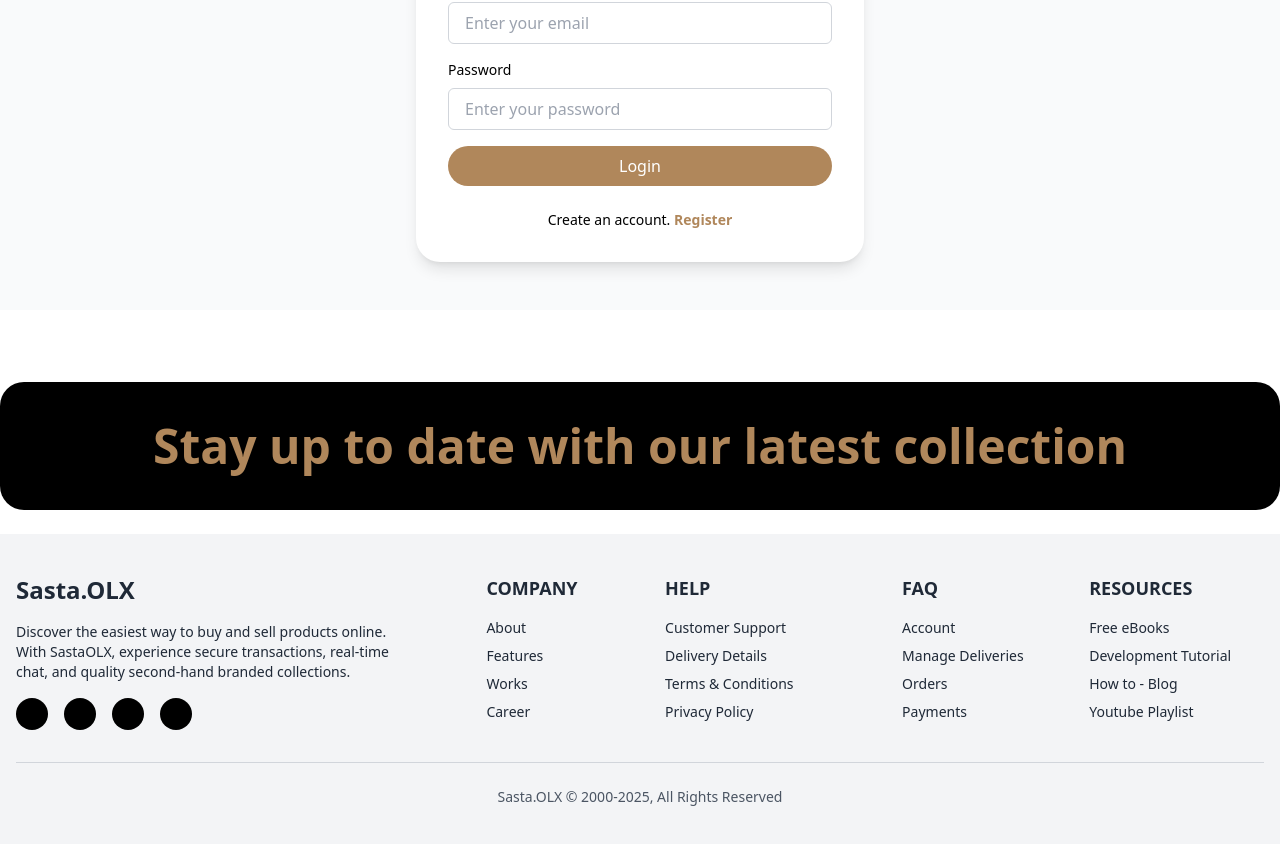
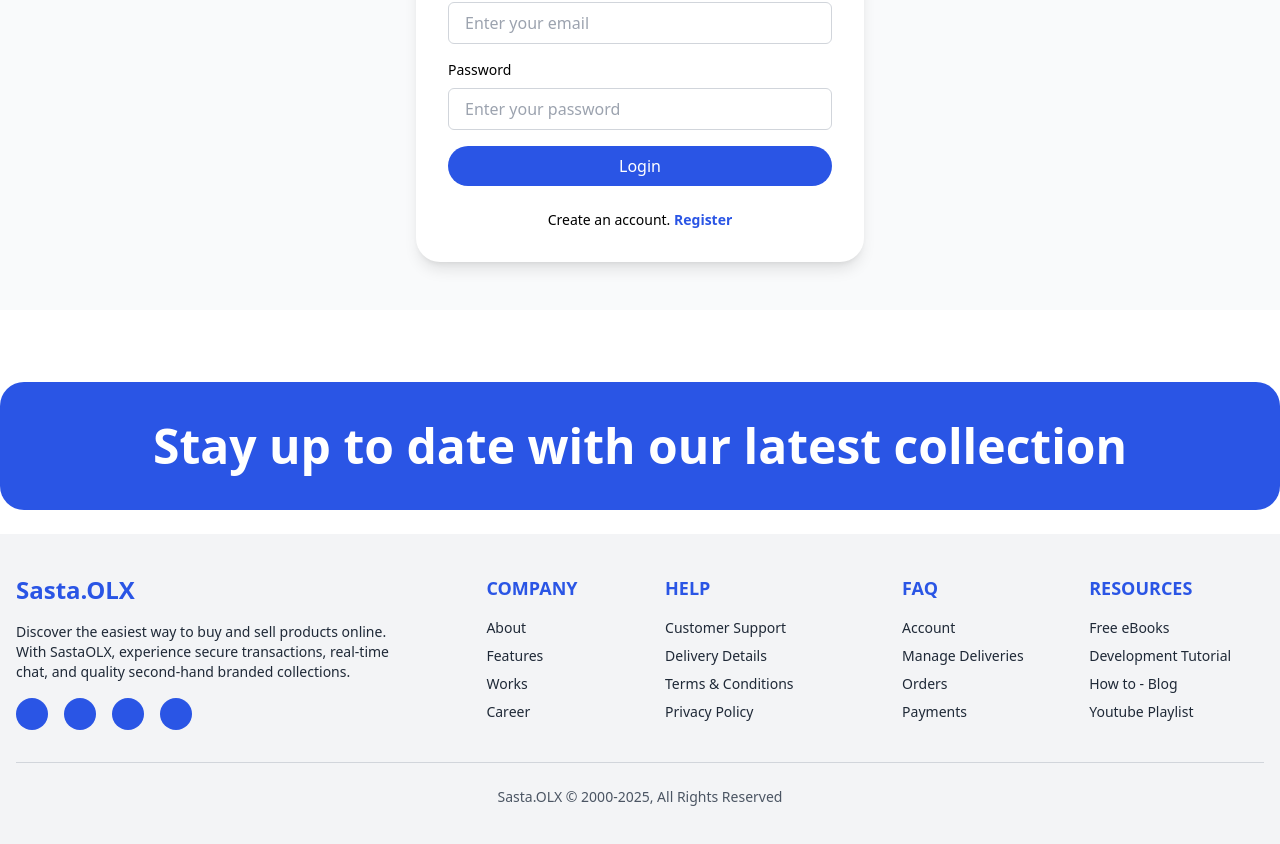
Before and after one commit to theprashantkumardas/_SastaOlx, a React (Create React App) app in the folder client/: page /login in a window 1280 px wide. Shown: the part 242-1086 px from the top of the page. Built offline with nearby package versions, Linux system fonts and the light colour scheme; no server answers.

Commit message:
Updated code Ui changed

```diff
--- a/client/public/index.html
+++ b/client/public/index.html
@@ -24,7 +24,7 @@
       work correctly both with client-side routing and a non-root public URL.
       Learn how to configure a non-root public URL by running `npm run build`.
     -->
-    <title>React App</title>
+    <title>Sasta-OLX</title>
   </head>
   <body class="bg-bodyColor">
     <noscript>You need to enable JavaScript to run this app.</noscript>
--- a/client/src/components/Chat/ChatList.jsx
+++ b/client/src/components/Chat/ChatList.jsx
@@ -37,7 +37,7 @@ const ChatList = ({ userId, onSelectChat }) => {
   }, [userId]);
 
   return (
-    <div className="h-full overflow-y-auto bg-gray-300 rounded-lg m-4 p-2   ">
+    <div className="h-full overflow-y-auto  rounded-lg    ">
     {loading ? (<p>Loading...</p>) : (
       chats.map((chat) => (
         <div
--- a/client/src/components/Chat/ChatWindow.jsx
+++ b/client/src/components/Chat/ChatWindow.jsx
@@ -95,7 +95,7 @@ const ChatWindow = ({ chat, userId }) => {
           >
             <div
               className={`inline-block px-4 py-2 rounded-lg ${
-                  message.sender._id === userId ? 'bg-black text-white ' : 'bg-gray-200'
+                  message.sender._id === userId ? 'bg-customColor text-white ' : 'bg-gray-200'
               }`}
             >
                  {message.sender.name} : {message.content}
@@ -107,7 +107,7 @@ const ChatWindow = ({ chat, userId }) => {
       </div>
 
       {/* Message Input */}
-      <div className="p-4 border-t">
+      <div className="p-4 border-t mb-20">
         <input
           type="text"
           placeholder="Type your message..."
@@ -117,7 +117,7 @@ const ChatWindow = ({ chat, userId }) => {
         />
         <button
           onClick={handleSendMessage}
-          className="mt-2 w-full bg-black text-white py-2 rounded"
+          className="mt-2 w-full bg-customColor text-white py-2 rounded"
         >
           Send
         </button>
--- a/client/src/components/CollectionForHome/HomeProducts.jsx
+++ b/client/src/components/CollectionForHome/HomeProducts.jsx
@@ -85,7 +85,7 @@ const HomeProducts = () => {
                 </div>
                 <div className="mt-4 flex flex-row items-center w-full gap-2">
                   <button
-                    className="flex-grow bg-customColor text-white py-2 px-4 rounded-[36px] font-semibold text-center hover:bg-customColor transition duration-200"
+                    className="flex-grow bg-customColor hover:bg-secondaryColor hover:text-black text-white py-2 px-4 rounded-[36px] font-semibold text-center transition duration-200"
                     onClick={() => handleProductClick(product)}
                   >
                     View
--- a/client/src/components/Fotter/Fotter.jsx
+++ b/client/src/components/Fotter/Fotter.jsx
@@ -5,7 +5,7 @@ const Footer = () => {
     return (
         <div className="container mx-auto   py-8" >
 
-            <div className="max-w-7xl my-6 sm:mx-auto   mx-2   bg-black  rounded-3xl mt-10 text-customColor flex items-center justify-center py-10">
+            <div className="max-w-7xl my-6 sm:mx-auto   mx-2   bg-customColor rounded-3xl mt-10 text-white flex items-center justify-center py-10">
                 <h1 className="text-center font-bold text-3xl md:text-5xl">
                     Stay up to date with our latest collection
                 </h1>
@@ -16,7 +16,7 @@ const Footer = () => {
                 <div className="max-w-7xl mx-auto grid grid-cols-1 md:grid-cols-3 gap-8 text-gray-800 justify-center">
                     {/* Logo and Description */}
                     <div>
-                        <h2 className="text-2xl font-bold">Sasta.OLX</h2>
+                        <h2 className="text-2xl font-bold text-customColor">Sasta.OLX</h2>
                         <p className="mt-4 text-sm">
                         Discover the easiest way to buy and sell products online. With SastaOLX, experience secure transactions, real-time chat, and quality second-hand branded collections.
                         </p>
@@ -24,25 +24,25 @@ const Footer = () => {
                             {/* Social Media Icons */}
                             <a
                                 href="https://sastaolx-frontend.onrender.com"
-                                className="w-8 h-8 flex  items-center justify-center bg-black text-white rounded-full"
+                                className="w-8 h-8 flex  items-center justify-center bg-customColor text-white rounded-full"
                             >
                                 <i className="fab fa-twitter"></i>
                             </a>
                             <a
                                 href="https://sastaolx-frontend.onrender.com"
-                                className="w-8 h-8 flex items-center justify-center bg-black text-white rounded-full"
+                                className="w-8 h-8 flex items-center justify-center bg-customColor text-white rounded-full"
                             >
                                 <i className="fab fa-facebook-f"></i>
                             </a>
                             <a
                                 href="https://sastaolx-frontend.onrender.com"
-                                className="w-8 h-8 flex items-center justify-center bg-black text-white rounded-full"
+                                className="w-8 h-8 flex items-center justify-center bg-customColor text-white rounded-full"
                             >
                                 <i className="fab fa-instagram"></i>
                             </a>
                             <a
                                 href="https://sastaolx-frontend.onrender.com"
-                                className="w-8 h-8 flex items-center justify-center bg-black text-white rounded-full"
+                                className="w-8 h-8 flex items-center justify-center bg-customColor text-white rounded-full"
                             >
                                 <i className="fab fa-github"></i>
                             </a>
@@ -52,7 +52,7 @@ const Footer = () => {
                     {/* Company Links */}
                     <div className="flex justify-around ">
                         <div className="">
-                            <h3 className="font-bold text-lg">COMPANY</h3>
+                            <h3 className="font-bold text-lg text-customColor">COMPANY</h3>
                             <ul className="mt-4 space-y-2 text-sm">
                                 <li><a href="https://sastaolx-frontend.onrender.com">About</a></li>
                                 <li><a href="https://sastaolx-frontend.onrender.com">Features</a></li>
@@ -63,7 +63,7 @@ const Footer = () => {
 
                         {/* Help Links */}
                         <div>
-                            <h3 className="font-bold text-lg">HELP</h3>
+                            <h3 className="font-bold text-lg text-customColor">HELP</h3>
                             <ul className="mt-4 space-y-2 text-sm">
                                 <li><a href="https://sastaolx-frontend.onrender.com">Customer Support</a></li>
                                 <li><a href="https://sastaolx-frontend.onrender.com">Delivery Details</a></li>
@@ -77,7 +77,7 @@ const Footer = () => {
                     <div className="flex justify-around">
                         {/* FAQ Links */}
                         <div className="">
-                            <h3 className="font-bold text-lg">FAQ</h3>
+                            <h3 className="font-bold text-lg text-customColor">FAQ</h3>
                             <ul className="mt-4 space-y-2 text-sm">
                                 <li><a href="https://sastaolx-frontend.onrender.com">Account</a></li>
                                 <li><a href="https://sastaolx-frontend.onrender.com">Manage Deliveries</a></li>
@@ -88,7 +88,7 @@ const Footer = () => {
 
                         {/* Resources Links */}
                         <div>
-                            <h3 className="font-bold text-lg">RESOURCES</h3>
+                            <h3 className="font-bold text-lg text-customColor ">RESOURCES</h3>
                             <ul className="mt-4 space-y-2 text-sm">
                                 <li><a href="https://sastaolx-frontend.onrender.com">Free eBooks</a></li>
                                 <li><a href="https://sastaolx-frontend.onrender.com">Development Tutorial</a></li>
--- a/client/src/components/Login.jsx
+++ b/client/src/components/Login.jsx
@@ -41,7 +41,7 @@ const Login = () => {
     <>
       <div className="flex justify-center  bg-gray-50">
         <div className="w-full my-12 mx-4  h-1/4 max-w-md bg-white p-8 rounded-3xl shadow-lg">
-          <h2 className="text-2xl font-bold text-center text-customColor mb-6">Login</h2>
+          <h2 className="text-2xl font-bold text-center  mb-6">Login</h2>
 
           <form onSubmit={handleSubmit}>
             <div className="mb-4">
@@ -79,7 +79,7 @@ const Login = () => {
             <div className="mb-6">
               <button
                 type="submit"
-                className="w-full px-4 py-2 text-white bg-customColor rounded-full hover:bg-black focus:outline-none focus:ring-2 focus:ring-customColor"
+                className="w-full px-4 py-2  bg-customColor text-white hover:bg-secondaryColor hover:text-black  rounded-full "
               >
                 Login
               </button>
--- a/client/src/components/Products/AddProduct.jsx
+++ b/client/src/components/Products/AddProduct.jsx
@@ -178,7 +178,7 @@ const AddProduct = () => {
           />
           <button
             type="submit"
-            className="w-full bg-black text-white py-2 px-4 rounded-full transition duration-200"
+            className="w-full bg-customColor text-white hover:bg-secondaryColor hover:text-black py-2 px-4 rounded-full transition duration-200"
           // hover:bg-blue-600
           >
             Add Product
--- a/client/src/components/Products/ProductList.jsx
+++ b/client/src/components/Products/ProductList.jsx
@@ -108,13 +108,13 @@ const ProductList = () => {
                     </div>
                     <div className="mt-4 flex flex-row items-center w-full gap-2">
                       <button
-                        className="flex-grow bg-customColor text-white py-2 px-4 rounded-[36px] font-semibold text-center hover:bg-customColor transition duration-200"
+                        className="flex-grow bg-customColor  text-white py-2 px-4 rounded-[36px] font-semibold text-center hover:bg-secondaryColor hover:text-black transition duration-200"
                         onClick={() => handleProductClick(product)}
                       >
                         View
                       </button>
                       <button
-                        className="w-[40px] h-[40px] rounded-full border-2 border-customColor text-customColor flex items-center justify-center"
+                        className="w-[40px] h-[40px] rounded-full border-2 border-customColor text-customColor  flex items-center justify-center"
                       >
                         <FontAwesomeIcon className="w-4 " icon={faCartPlus} />
                       </button>
--- a/client/src/components/Register.jsx
+++ b/client/src/components/Register.jsx
@@ -45,7 +45,7 @@ const Register = () => {
     <>
       <div className="flex  justify-center  bg-gray-50">
         <div className="w-full my-12 max-w-md mx-4  h-1/4  sm:mx-auto bg-white p-8 rounded-3xl shadow-lg">
-          <h2 className="text-2xl font-bold text-center text-customColor mb-6">
+          <h2 className="text-2xl font-bold text-center  mb-6">
             Register
           </h2>
 
@@ -128,7 +128,7 @@ const Register = () => {
             <div className="mb-6">
               <button
                 type="submit"
-                className="w-full px-4 py-2 text-white bg-customColor rounded-full hover:bg-black focus:outline-none focus:ring-2 "
+                className="w-full px-4 py-2  bg-customColor text-white hover:bg-secondaryColor hover:text-black  rounded-full  "
               >
                 Register
               </button>
--- a/client/src/pages/ChatPage.jsx
+++ b/client/src/pages/ChatPage.jsx
@@ -45,7 +45,7 @@ if(loading){
     return <p>Loading...</p>
 }
   return (
-    <div className="flex h-screen max-w-8xl mx-auto p-4  ">
+    <div className="flex h-screen max-w-8xl mx-auto   ">
       {/* Left-side Chat List */}
       <div className="w-1/3 border-r">
           <ChatList userId={userId} onSelectChat={setSelectedChat} />
@@ -56,7 +56,7 @@ if(loading){
         {selectedChat ? (
           <ChatWindow chat={selectedChat} userId={userId} />
         ) : (
-          <div className="h-full flex items-center justify-center text-gray-500">
+          <div className="h-screen flex items-center justify-center text-gray-500">
             Select a chat to view messages
           </div>
         )}
--- a/client/tailwind.config.js
+++ b/client/tailwind.config.js
@@ -7,8 +7,9 @@ module.exports = {
   theme: {
     extend: {
       colors: {
-        customColor: '#B0875B',
-        bodyColor: '#B9C7D4'
+        customColor: '#2A55E5',
+        bodyColor: '#B9C7D4',
+        secondaryColor: '#FFDF00'
       }
     },
   },
```
Also changed, not shown: client/src/components/Hero/Hero.jsx (+8 -8 lines), client/public/images/heroimg.png (deleted), 14 other files (tests, documents, lock files or other folders).
